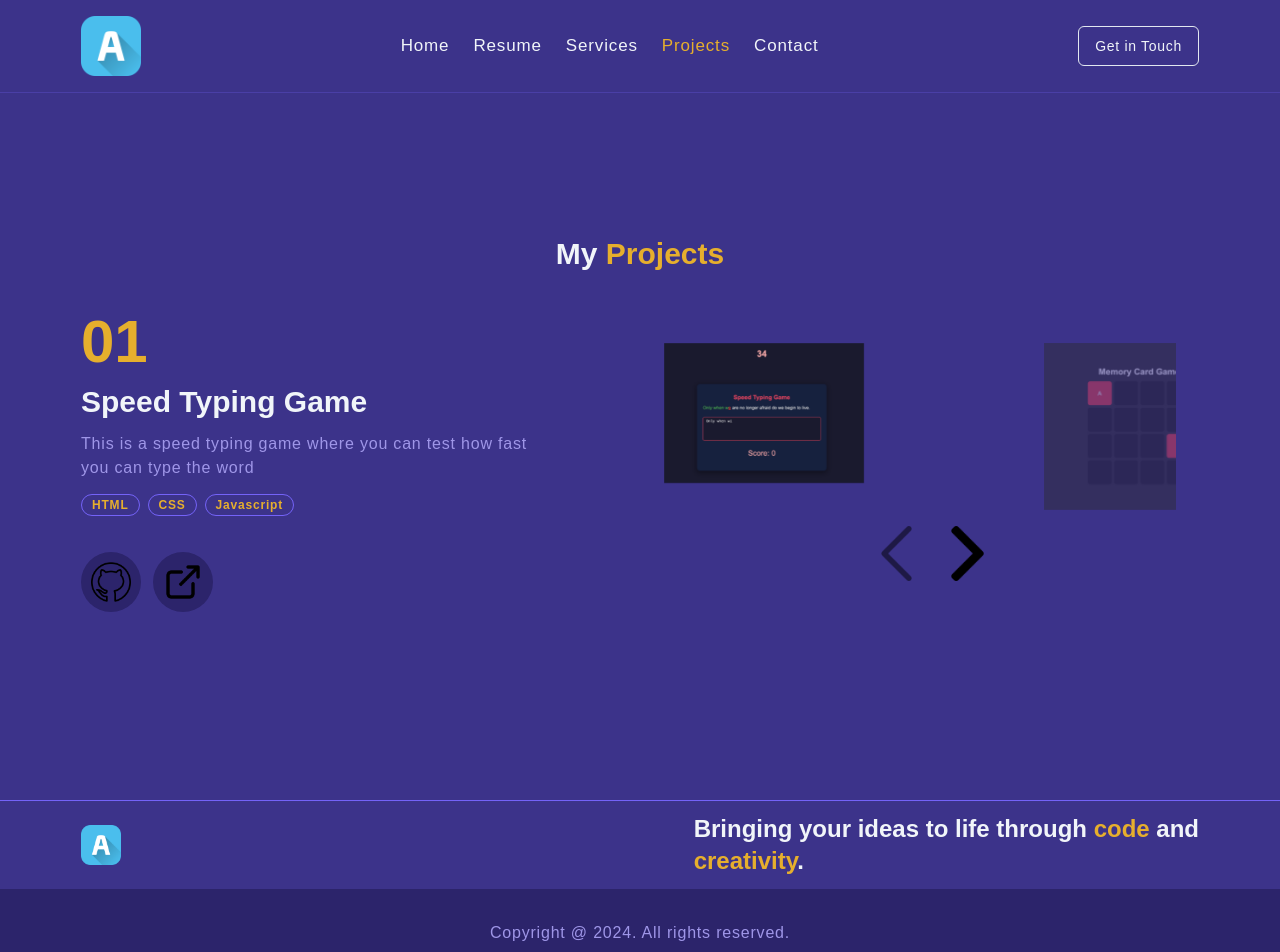
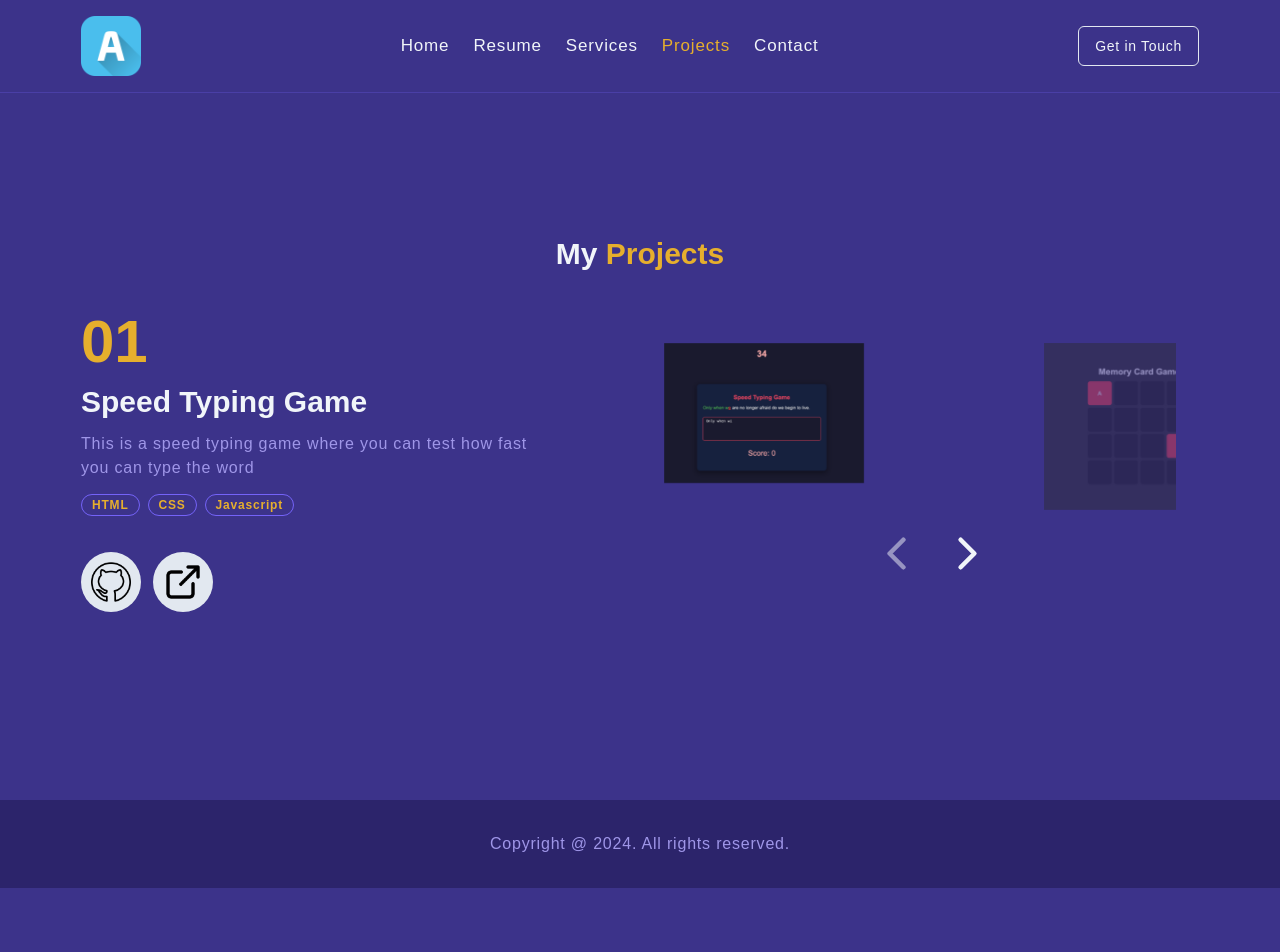
Before and after one commit to artshllk/portfolio, a Next.js app: page /projects in a window 1280 px wide. Shown: the top 952 px of the page. After the commit the page ends 888 px from the top, so only its background shows below. Built offline with nearby package versions, Linux system fonts and the light colour scheme; a web font is replaced by a local one.

Commit message:
improvements on Menu , Footer & Download CV

```diff
--- a/src/app/contact/page.jsx
+++ b/src/app/contact/page.jsx
@@ -6,13 +6,13 @@ import Image from "next/image";
 export default function page() {
   return (
     <div className="container grid place-items-center h-screen 2xl:pt-0 pt-20">
-      <div className="absolute left-0 right-0 bottom-0 top-[94px] sm:bg-accent">
+      <div className="absolute left-0 right-0 bottom-0 top-[94px] sm:bg-accent 2xl:bg-accent">
         <Image
-          // src={"/map.png"}
+          src={"/world.jpg"}
           alt="map"
           width={1200}
           height={450}
-          className="w-full h-full object-contain"
+          className="w-full h-full opacity-5"
         />
       </div>
 
--- a/src/app/page.jsx
+++ b/src/app/page.jsx
@@ -1,11 +1,14 @@
+"use client";
+
 import { cn } from "@/lib/utils";
 import { SOCIAL_MEDIA } from "@/utils/data";
 import { transition, variants } from "@/utils/framer_variants";
 import { MotionButton, MotionDiv, MotionImage } from "@/utils/motionTags";
 import { DownloadIcon } from "lucide-react";
 import { Luckiest_Guy } from "next/font/google";
+import CV from "../../public/assets/CV.pdf";
 
-const luck = Luckiest_Guy({
+const font = Luckiest_Guy({
   subsets: ["latin"],
   weight: ["400"],
 });
@@ -40,7 +43,7 @@ export default function page() {
           animate="animate"
           variants={variants.moveRight}
           transition={transition.moveRight}
-          className={cn("md:text-right text-center", luck.className)}
+          className={cn("md:text-right text-center", font.className)}
         >
           <h1>
             Art <br />
@@ -48,6 +51,7 @@ export default function page() {
           </h1>
         </MotionDiv>
         <br />
+        <a href={CV} download="CV" target="_blank">
           <MotionButton
             whileHover={{ scale: 0.95 }}
             initial="initial"
@@ -58,26 +62,31 @@ export default function page() {
             <DownloadIcon className="mr-2" />
             Download CV
           </MotionButton>
-
-        <div className="flex items-center gap-x-3 md:absolute bottom-6 left-2">
+        </a>
+        <div className="flex items-center gap-x-4 bottom-6 left-2">
           {SOCIAL_MEDIA.map((item, index) => {
             return (
-              <MotionImage
+              <a
                 key={item.id}
-                src={item.icon}
-                alt={item.name}
-                height={25}
-                width={25}
-                whileHover={{ scale: 1.1 }}
+                href={item.url}
+                target="_blank"
+                rel="noopener noreferrer"
+              >
+                <MotionDiv
+                  whileHover={{ scale: 1.2, rotate: 10 }}
+                  whileTap={{ scale: 0.9 }}
                   variants={variants.moveUp}
                   transition={{
                     ...transition.moveUp,
-                  duration: index * 0.4,
+                    duration: index * 0.3,
                   }}
                   initial="initial"
                   animate="animate"
-                className="object-cover cursor-pointer max-h-full"
-              />
+                  className="flex items-center justify-center h-12 w-12 rounded-full bg-gradient-to-r from-indigo-500 to-purple-500 shadow-lg"
+                >
+                  {item.icon}
+                </MotionDiv>
+              </a>
             );
           })}
         </div>
--- a/src/app/projects/page.jsx
+++ b/src/app/projects/page.jsx
@@ -15,6 +15,8 @@ import Image from "next/image";
 import { useState } from "react";
 import { Swiper, SwiperSlide } from "swiper/react";
 import "swiper/css";
+import { ChevronLeft } from "lucide-react";
+import { ChevronRight } from "lucide-react";
 
 export default function Projects() {
   const [currentProject, setCurrentProject] = useState(PROJECTS[0]);
@@ -83,7 +85,7 @@ export default function Projects() {
               <TooltipProvider delayDuration={200}>
                 <Tooltip>
                   <TooltipTrigger asChild>
-                    <button className="bg-accent p-2.5 rounded-full">
+                    <button className="bg-slate-200 p-2.5 rounded-full">
                       <Image
                         src={"/github.png"}
                         alt="github"
@@ -98,7 +100,7 @@ export default function Projects() {
                 </Tooltip>
                 <Tooltip>
                   <TooltipTrigger asChild>
-                    <button className="bg-accent p-2.5 rounded-full">
+                    <button className="bg-slate-200 p-2.5 rounded-full">
                       <Image
                         src={"/open.png"}
                         alt="live preview"
@@ -147,18 +149,15 @@ export default function Projects() {
             </Swiper>
             <div className="flex ml-6 mt-4 gap-x-4">
               <button onClick={prev} disabled={index === 1}>
-                <Image
-                  src={"/back.png"}
-                  alt="prev"
+                <ChevronLeft
                   width={55}
                   height={55}
                   className="cursor-pointer"
                 />
               </button>
+
               <button onClick={nextTo} disabled={index === PROJECTS.length}>
-                <Image
-                  src={"/next.png"}
-                  alt="next"
+                <ChevronRight
                   width={55}
                   height={55}
                   className="cursor-pointer"
--- a/src/components/ContactForm.jsx
+++ b/src/components/ContactForm.jsx
@@ -106,9 +106,11 @@ const ContactForm = () => {
           />
         </div>
 
-        <Button variant="outline" type="submit" size="sm">
-          Submit
-        </Button>
+        <div>
+          <Button variant="outline" type="submit" size="sm">
+            Submit
+          </Button>
+        </div>
       </form>
     </Form>
   );
--- a/src/components/containers/Footer.jsx
+++ b/src/components/containers/Footer.jsx
@@ -4,16 +4,8 @@ import Image from "next/image";
 import { usePathname } from "next/navigation";
 
 export default function Footer() {
-  const pathname = usePathname();
-  return pathname === "/" ? null : (
-    <footer className="border-t">
-      <div className="flex sm:flex-row flex-col sm:items-center sm:gap-0 gap-5 justify-between container py-3">
-        <Image src="/logo.png" alt="logo" width={40} height={40} />
-        <h3 className="sm:text-2xl text-xl">
-          Bringing your ideas to life through <span>code</span> and <br />
-          <span>creativity</span>.
-        </h3>
-      </div>
+  return (
+    <footer>
       {/* Copyright content */}
       <div className="bg-accent text-center py-8 text-accent-foreground">
         <p>Copyright @ 2024. All rights reserved.</p>
--- a/src/components/containers/Menu.jsx
+++ b/src/components/containers/Menu.jsx
@@ -58,6 +58,7 @@ export default function Menu() {
             );
           })}
         </ul>
+        <Link href="/contact">
           <MotionButton
             variant="outline"
             className="md:inline-block hidden"
@@ -68,7 +69,7 @@ export default function Menu() {
           >
             Get in Touch
           </MotionButton>
-
+        </Link>
         <MobileMenu pathname={pathname} />
       </nav>
     </header>
--- a/src/utils/data.js
+++ b/src/utils/data.js
@@ -1,3 +1,6 @@
+import { Github } from "lucide-react";
+import { Linkedin } from "lucide-react";
+
 // routes
 export const ROUTES = Object.freeze([
   {
@@ -33,13 +36,13 @@ export const SOCIAL_MEDIA = Object.freeze([
     id: 1,
     name: "LinkedIn",
     url: "https://www.linkedin.com/in/art-shllaku/",
-    icon: "/linkedin.png",
+    icon: <Linkedin />,
   },
   {
     id: 2,
     name: "GitHub",
     url: "https://github.com/artshllk",
-    icon: "/github.png",
+    icon: <Github />,
   },
 ]);
 
```
Also changed, not shown: public/world.jpg (added), 1 other file (tests, documents, lock files or other folders). Lines whose indentation alone changed are shown as unchanged.
